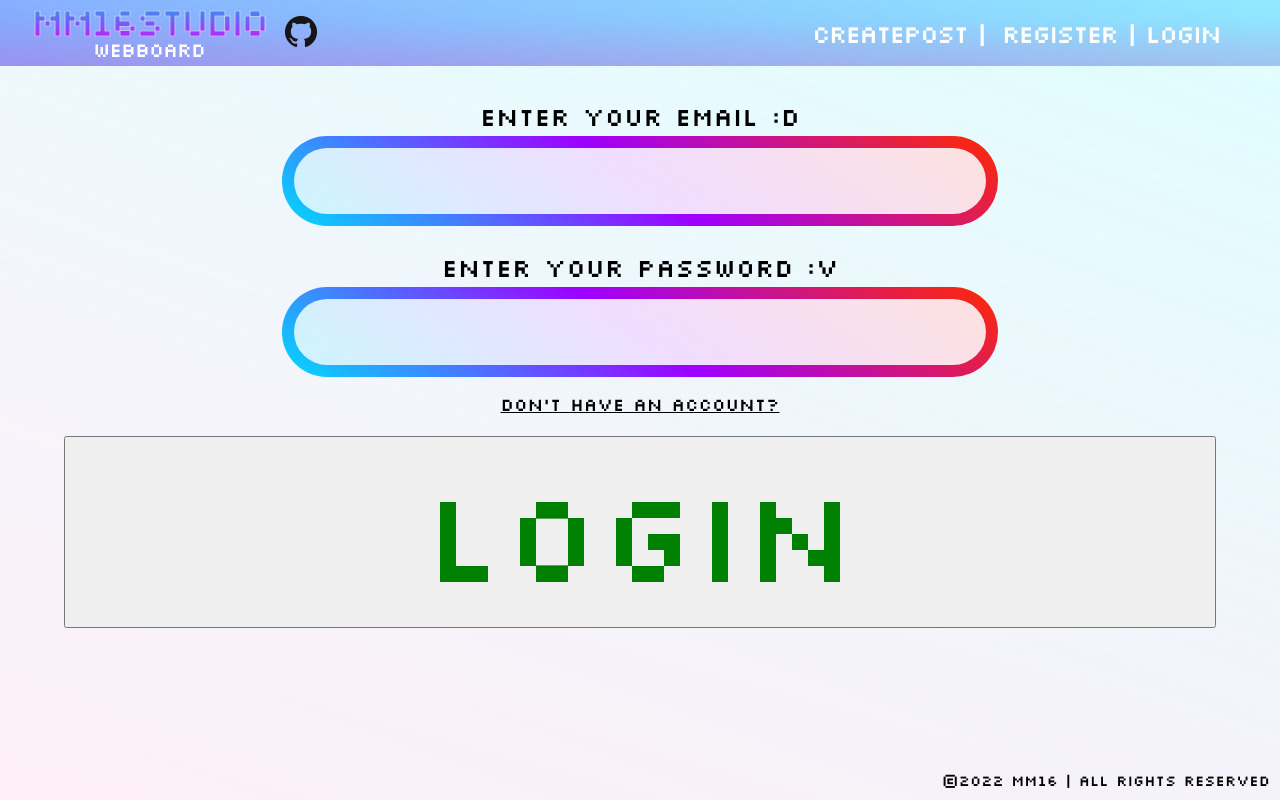
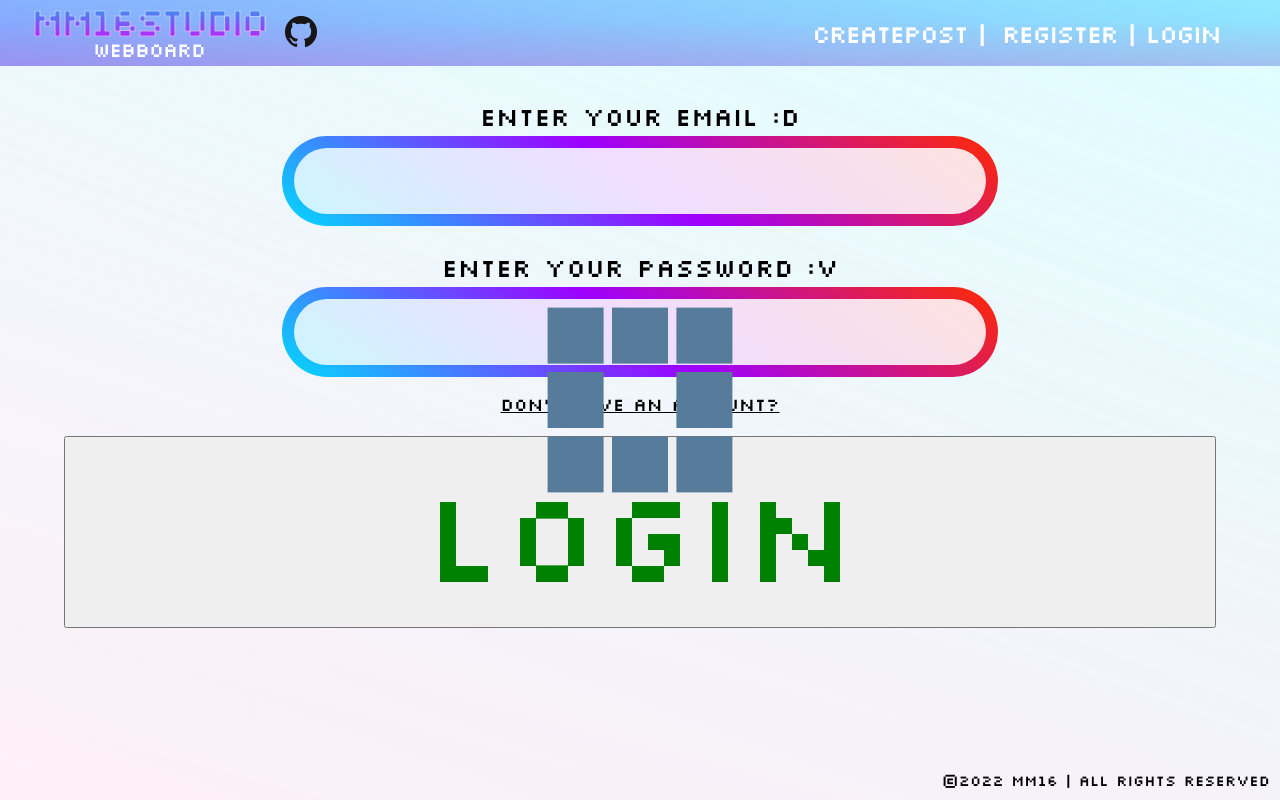
Before and after one commit to MM16z/mm16z-webboard-nextjs-typescript, a Next.js app: page /login in a window 1280 px wide. Both pictures are taken after typing "name@example.com", "Sample123" into the empty fields and a click on the input "Login". Built offline with nearby package versions, Linux system fonts and the light colour scheme; no server answers.

Commit message:
.#4 Ongoing #Persist login state

```diff
--- a/assets/style/pages_style/login.scss
+++ b/assets/style/pages_style/login.scss
@@ -67,6 +67,14 @@
         text-decoration: underline;
         font-size: 18px;
     }
+}
+
+.blocks-wrapper {
+    z-index: 100;
+    position: absolute;
+    top: 50%;
+    left: 50%;
+    transform: translate(-50%, -50%);
 }
 
 @media screen and (min-width: 0px) and (max-width: 500px) {
--- a/package.json
+++ b/package.json
@@ -23,6 +23,7 @@
     "nprogress": "^0.2.0",
     "react": "18.2.0",
     "react-dom": "18.2.0",
+    "react-loader-spinner": "^5.3.4",
     "react-masonry-css": "^1.0.16",
     "react-paginate": "^8.1.3",
     "sass": "^1.56.1",
--- a/pages/login/index.tsx
+++ b/pages/login/index.tsx
@@ -5,9 +5,12 @@ import { useRouter } from "next/router";
 
 import useAuthStore from "../../state/authStore";
 
+import { Blocks } from "react-loader-spinner";
+
 const Login = () => {
   const [email, setEmail] = useState("");
   const [password, setPassword] = useState("");
+  const [isloading, setIsLoading] = useState(false);
 
   const emailRef = useRef<HTMLInputElement>(null);
 
@@ -24,8 +27,20 @@ const Login = () => {
     }
   };
 
+  const loadingLogin = isloading ? (
+    <Blocks
+      visible={true}
+      height="280"
+      width="280"
+      ariaLabel="blocks-loading"
+      wrapperStyle={{}}
+      wrapperClass="blocks-wrapper"
+    />
+  ) : null;
+
   const handleSubmit = (e: FormEvent<EventTarget | HTMLFormElement>) => {
     e.preventDefault();
+    setIsLoading(true);
     const jsonBodyData = {
       email: email,
       password: password,
@@ -42,6 +57,7 @@ const Login = () => {
         }
       )
       .then((response) => {
+        setIsLoading(false);
         if (response.data.status === "error") {
           return alert("Login failed");
         }
@@ -65,6 +81,7 @@ const Login = () => {
 
   return (
     <div className="login-page-container">
+      {loadingLogin}
       <form method="post" onSubmit={handleSubmit}>
         <div className="login-inputcontainer">
           <label htmlFor="email-input">Enter your email :D</label>
```
Also changed, not shown: pages/register/index.tsx (+17 -0 lines), 1 other file (tests, documents, lock files or other folders).
